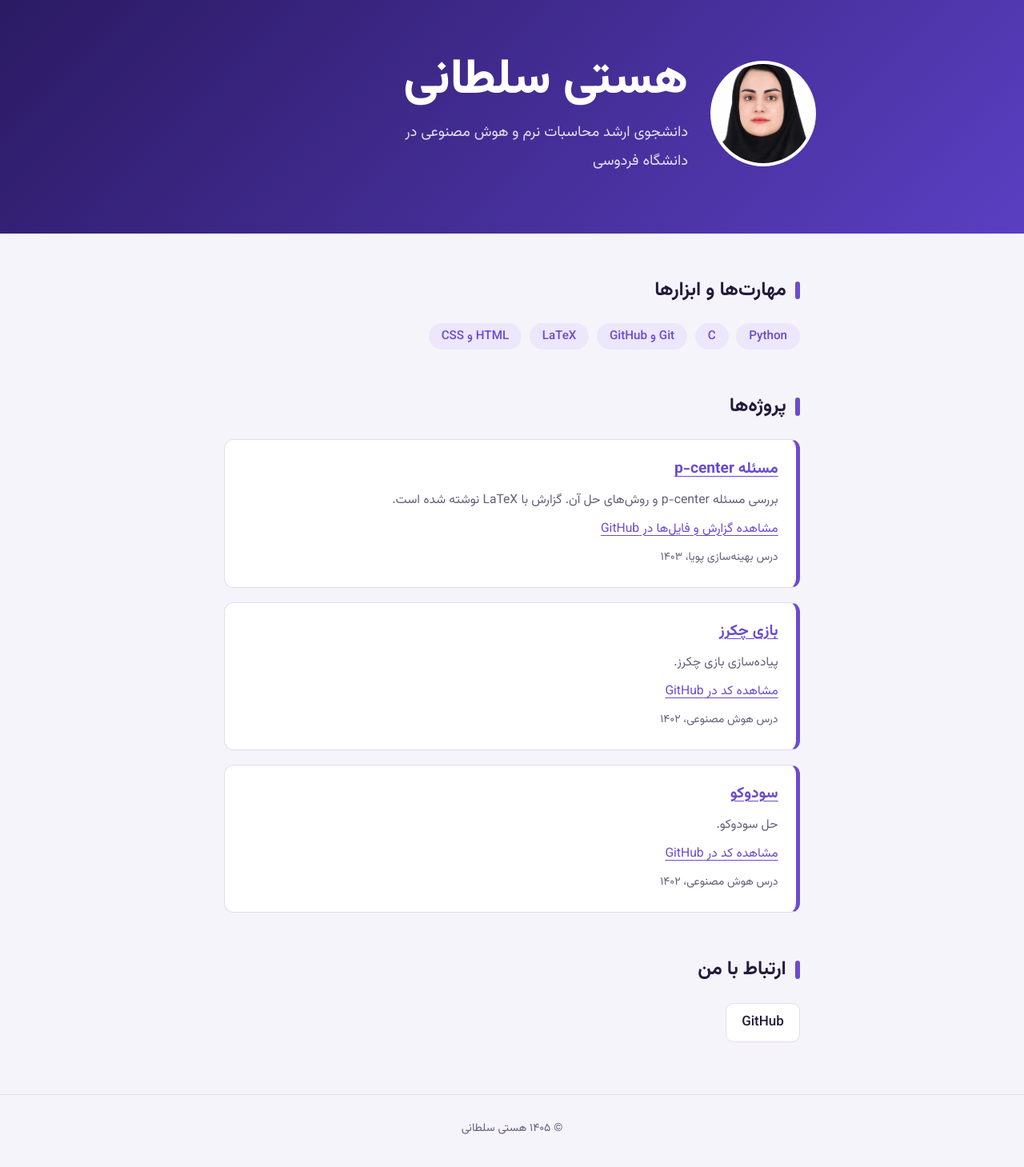
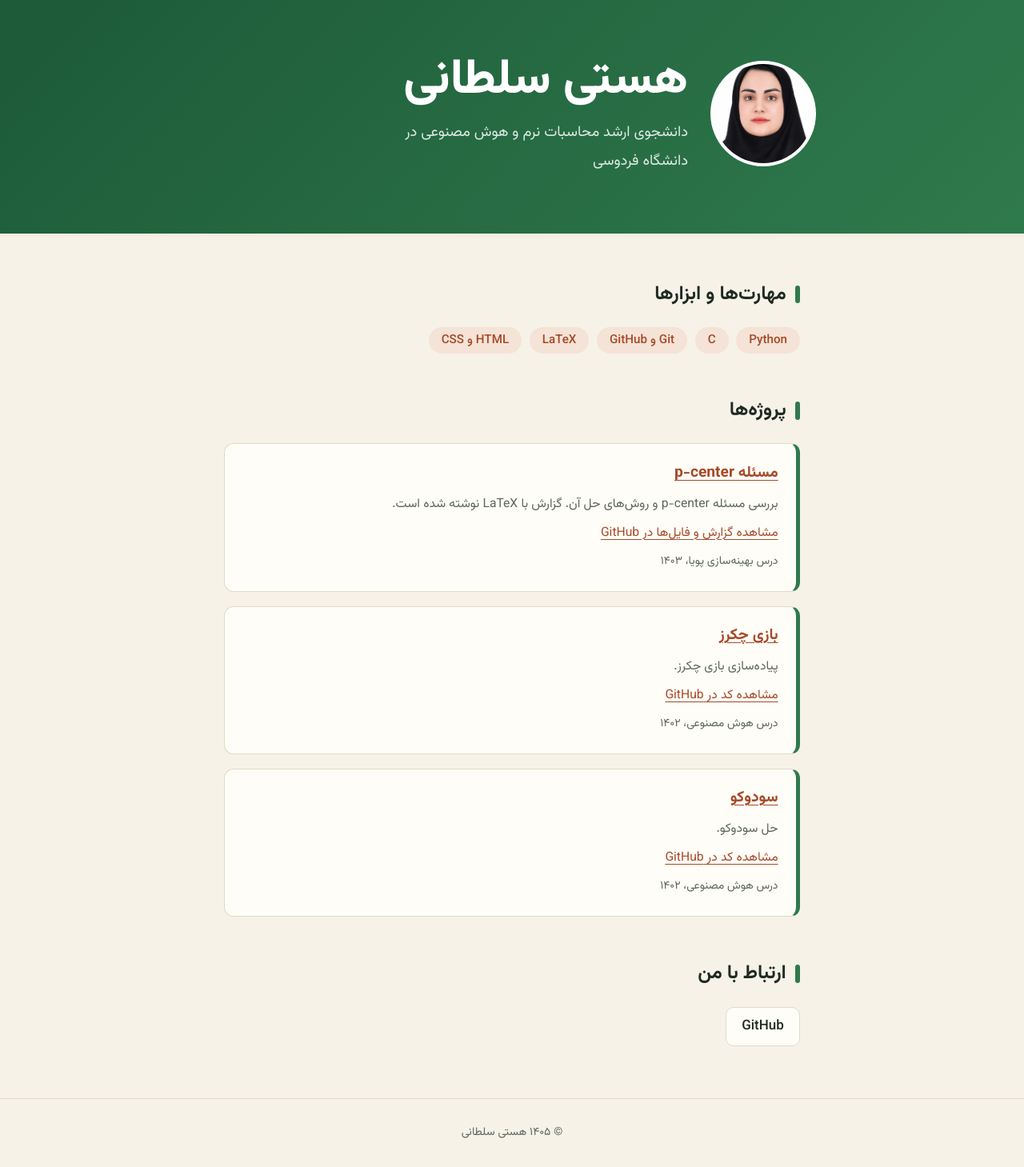
Before and after one commit to Hasti-Soltani/Hasti-Soltani.github.io, a Jekyll site: the page built from index.md, in a window 1280 px wide. Shown: the whole page at 80% size. Built offline with Jekyll 4.4.1, drawn with Linux system fonts in a browser that asks for light colours.

Commit message:
Update page.html

```diff
--- a/_layouts/page.html
+++ b/_layouts/page.html
@@ -3,34 +3,37 @@
 <head>
   <meta charset="UTF-8">
   <meta name="viewport" content="width=device-width, initial-scale=1">
-  <meta name="theme-color" content="#3b2a8c">
+  <meta name="theme-color" content="#1d5a38">
   <title>{{ page.title }}</title>
   <link rel="preconnect" href="https://fonts.googleapis.com">
   <link rel="preconnect" href="https://fonts.gstatic.com" crossorigin>
   <link href="https://fonts.googleapis.com/css2?family=Vazirmatn:wght@400;500;700;800&display=swap" rel="stylesheet">
   <style>
     :root {
-      --bg: #f6f4fb;
-      --surface: #ffffff;
-      --ink: #221b3a;
-      --muted: #655f7a;
-      --line: #e1dcef;
-      --accent: #6a4bd0;
-      --accent-soft: #ece7fb;
-      --hero-a: #2b1a63;
-      --hero-b: #5a3fc2;
+      --bg: #f6f2e8;
+      --surface: #fffdf8;
+      --ink: #1f2a22;
+      --muted: #5d665e;
+      --line: #e2dac6;
+      --accent: #a64a28;
+      --accent-soft: #f4e3d6;
+      --green: #2f7a4d;
+      --hero-a: #1d5a38;
+      --hero-b: #2f7a4d;
     }
     @media (prefers-color-scheme: dark) {
       :root {
-        --bg: #14101f;
-        --surface: #1d1830;
-        --ink: #ece9f5;
-        --muted: #a39ebb;
-        --line: #302a47;
-        --accent: #a48dff;
-        --accent-soft: #2a2347;
-        --hero-a: #1b1140;
-        --hero-b: #3b2a8c;
+        --bg: #121a15;
+        --surface: #1a251e;
+        --ink: #ecefe9;
+        --muted: #a3ada5;
+        --line: #2b3a30;
+        --accent: #e08a62;
+        --accent-soft: #3a2a21;
+        --green: #6cc58c;
+        --hero-a: #0f3822;
+        --hero-b: #1f5a3a;
+
       }
     }
     * { box-sizing: border-box; }
@@ -51,6 +54,7 @@
       background: linear-gradient(135deg, var(--hero-a), var(--hero-b));
       color: #fff;
       padding: 4rem 1.25rem 4.5rem;
+      border-bottom: 5px solid #f4efe2;
     }
     .hero-inner {
       max-width: 760px;
@@ -95,7 +99,7 @@
       width: 6px;
       height: 1.4rem;
       border-radius: 3px;
-      background: var(--accent);
+      background: var(--green);
     }
     main > p:first-child { margin-top: 2.5rem; }
 
@@ -114,7 +118,7 @@
     .card {
       background: var(--surface);
       border: 1px solid var(--line);
-      border-inline-start: 5px solid var(--accent);
+      border-inline-start: 5px solid var(--green);
       border-radius: 12px;
       padding: 1.1rem 1.4rem;
       margin-bottom: 1.1rem;
```
